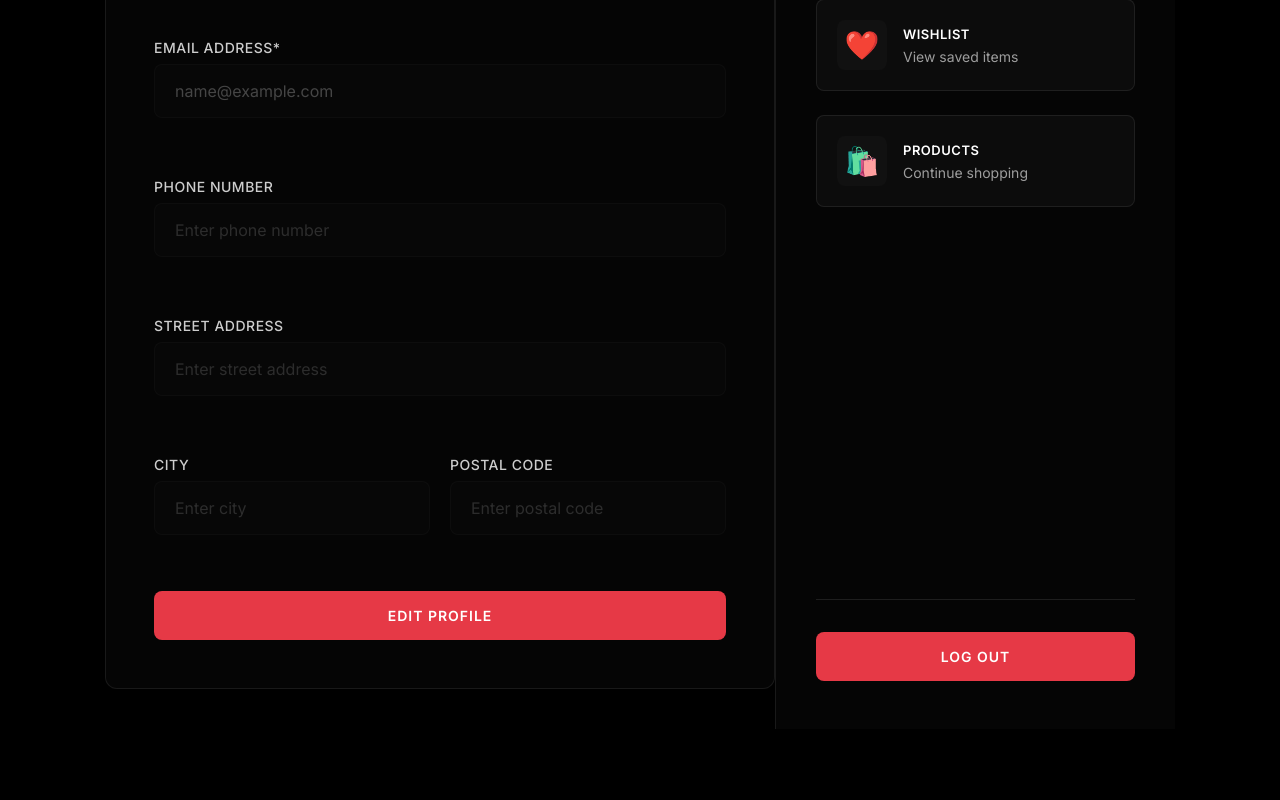
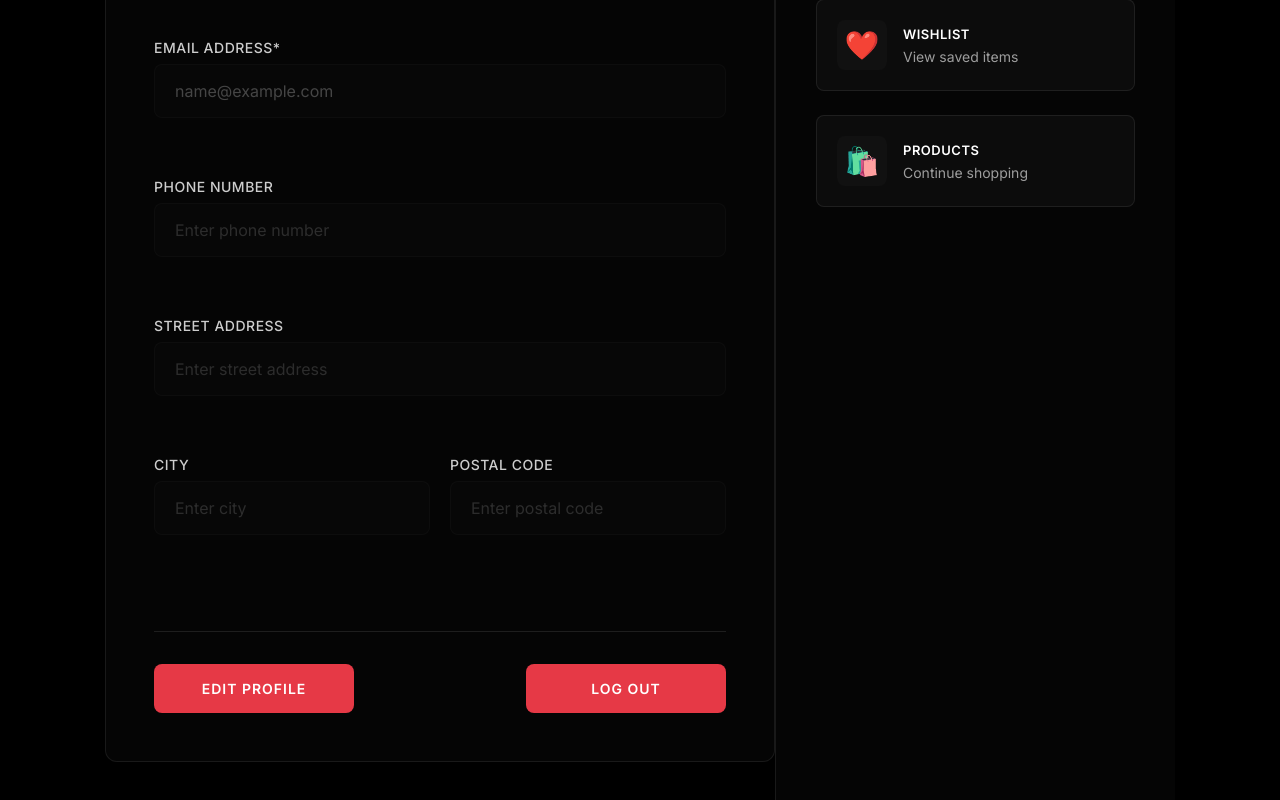
Before and after one commit to samuelmbaya/PBS-FRONTEND, a React (Vite) app: page /profile in a window 1280 px wide. Shown: the part 687-1487 px from the top of the page. Before the commit the page ends 1416 px from the top, so only its background shows below. Built offline with nearby package versions, Linux system fonts and the light colour scheme; sample sign-in values are in the browser's storage.

Commit message:
worked on profile

```diff
--- a/src/Pages/Profile.jsx
+++ b/src/Pages/Profile.jsx
@@ -283,9 +283,14 @@ const Profile = () => {
                   </button>
                 </div>
               ) : (
-                <button type="button" onClick={() => setIsEditing(true)} className="edit-profile-btn">
-                  Edit Profile
-                </button>
+                <div className="non-editing-buttons">
+                  <button type="button" onClick={() => setIsEditing(true)} className="edit-profile-btn">
+                    Edit Profile
+                  </button>
+                  <button type="button" onClick={handleLogout} className="logout-btn">
+                    Log Out
+                  </button>
+                </div>
               )}
             </form>
           </div>
@@ -320,11 +325,6 @@ const Profile = () => {
                 <p>Continue shopping</p>
               </div>
             </div>
-            <div className="action-buttons">
-              <button type="button" onClick={handleLogout} className="logout-btn">
-                Log Out
-              </button>
-            </div>
           </div>
         </div>
       </div>
```
